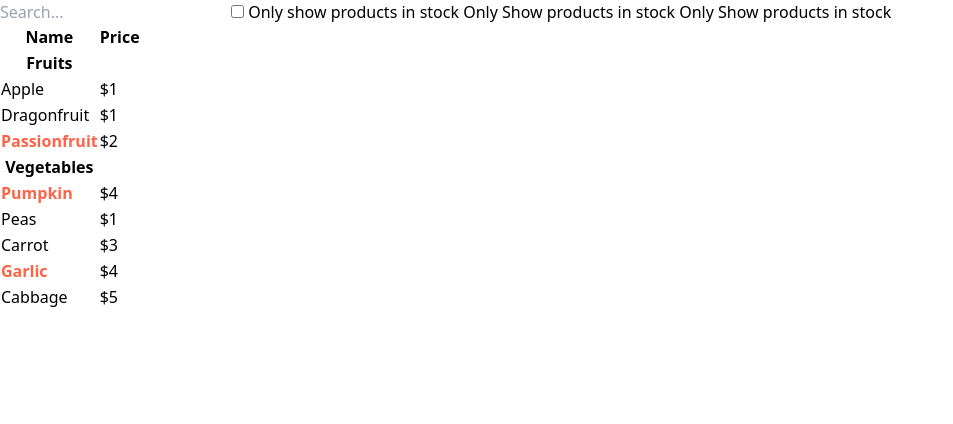
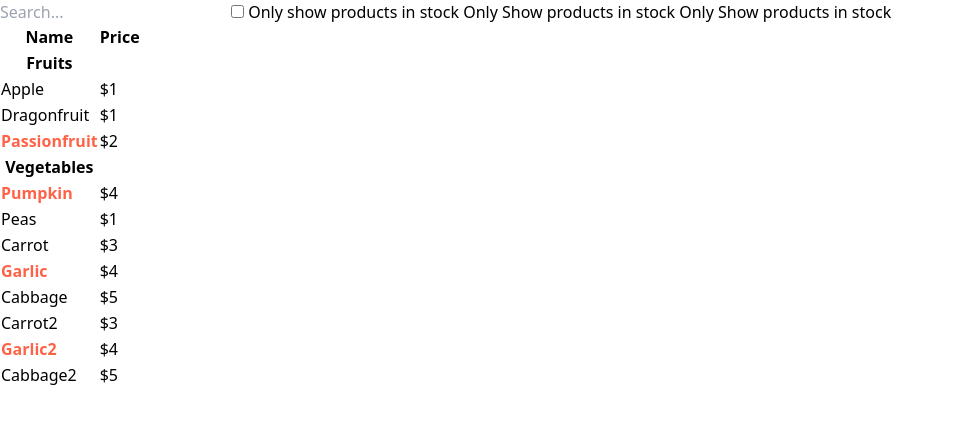
Before and after one commit to EnSillee/thinking-in-react, a React (Vite) app: page / in a window 1280 px wide. Shown: the top 424 px of the page, without its empty margins (0-953 px from the left). Built offline with nearby package versions, Linux system fonts and the light colour scheme.

Commit message:
ADD scroll CSS

```diff
--- a/src/App.tsx
+++ b/src/App.tsx
@@ -9,6 +9,9 @@ const PRODUCTS = [
     { category: 'Vegetables', price: '$3', stocked: true, name: 'Carrot' },
     { category: 'Vegetables', price: '$4', stocked: false, name: 'Garlic' },
     { category: 'Vegetables', price: '$5', stocked: true, name: 'Cabbage' },
+    { category: 'Vegetables', price: '$3', stocked: true, name: 'Carrot2' },
+    { category: 'Vegetables', price: '$4', stocked: false, name: 'Garlic2' },
+    { category: 'Vegetables', price: '$5', stocked: true, name: 'Cabbage2' },
 
 ];
 
--- a/src/components/ProductTable.tsx
+++ b/src/components/ProductTable.tsx
@@ -33,7 +33,7 @@ export const ProductTable = ({ isStockToggleOn, products }: ProductTableProps) =
     // console.log(ProductCategoryRowArr)
 
     return (
-        <table className='flex flex-col p-4 h-[83%] border-4 border-purple-800 gap-4 overflow-y-scroll '>
+        <table className='flex flex-col p-4 h-[83%] sm:h-full border-4 border-purple-800 gap-4 overflow-y-scroll  '>
             <thead className='flex text-xl'>
                 <tr className='flex w-full'>
                     <th className=' w-1/2 text-center font-bold'>Name</th>
--- a/src/index.css
+++ b/src/index.css
@@ -1,3 +1,8 @@
 @tailwind base;
 @tailwind components;
 @tailwind utilities;
+
+/* 스크롤바 전체 영역 */
+::-webkit-scrollbar {
+    width: 0px;  /* 세로축 스크롤바 폭 너비 */
+}
```
